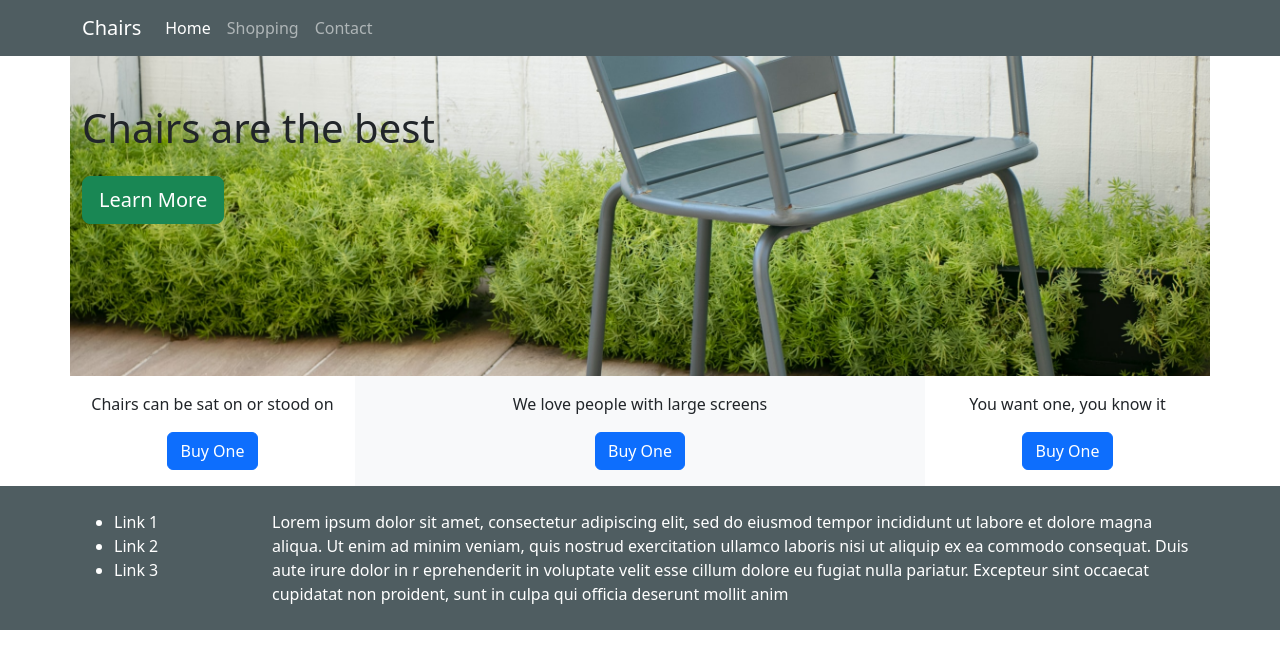
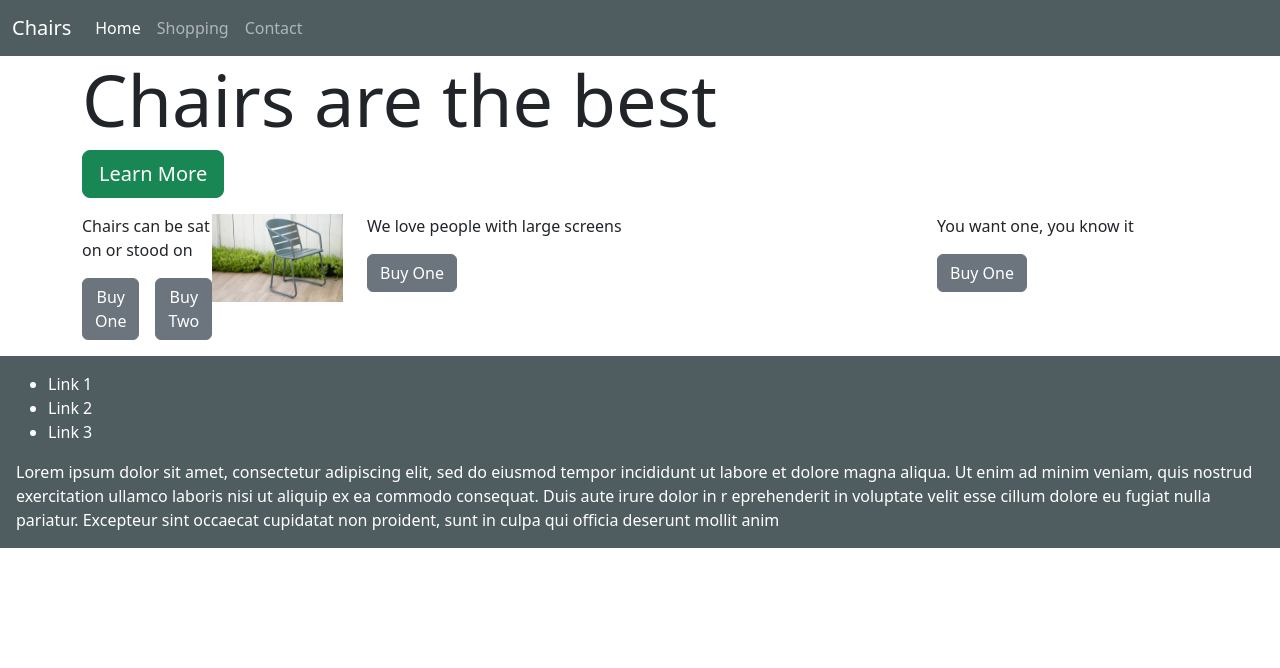
Before and after one commit to natafaye/fesd-week-3, a website: page index.html in a window 1280 px wide. Drawn offline with nearby package versions, Linux system fonts and the light colour scheme.

Commit message:
the chair that refused to go smaller

```diff
--- a/index.html
+++ b/index.html
@@ -6,14 +6,18 @@
     <meta http-equiv="X-UA-Compatible" content="IE=edge">
     <meta name="viewport" content="width=device-width, initial-scale=1.0">
     <title>Document</title>
-    <!-- <link rel="stylesheet" href="node_modules/bootswatch/dist/sketchy/bootstrap.min.css"> -->
-    <link rel="stylesheet" href="node_modules/bootstrap/dist/css/bootstrap.min.css">
-    <link rel="stylesheet" href="my-styles.css">
+    <link rel="stylesheet" href="node_modules/bootstrap/dist/css/bootstrap.min.css" />
+    <!-- <link rel="stylesheet" href="node_modules/bootswatch/dist/sketchy/bootstrap.css" /> -->
+    <link rel="stylesheet" href="mystyles.css" />
 </head>
 
+<!-- You can use container all by itself and put content straight into -->
+<!-- You CANNOT put content straight into a row for that you have to follow COROCOCO Container, Row, Column, Content -->
+<!-- Row has to be in a container -->
+
 <body>
-    <nav class="navbar navbar-expand-sm bg-slate" data-bs-theme="dark">
-        <div class="container">
+    <nav class="navbar navbar-expand-lg bg-slate" data-bs-theme="dark">
+        <div class="container-fluid">
             <a class="navbar-brand" href="#">Chairs</a>
             <button class="navbar-toggler" type="button" data-bs-toggle="collapse" data-bs-target="#navbarNav"
                 aria-controls="navbarNav" aria-expanded="false" aria-label="Toggle navigation">
@@ -35,49 +39,59 @@
         </div>
     </nav>
     <div class="container">
-        <div class="row">
-            <div class="col bg-chair">
-                <h1 class="mt-5">Chairs are the best</h1>
-                <button class="btn btn-success btn-lg mt-3">Learn More</button>
+        <div class="row mb-3">
+            <div class="col">
+                <h1 class="display-2 ">Chairs are the best</h1>
+                <button class="btn btn-success btn-lg">Learn More</button>
             </div>
         </div>
-        <div class="row text-center">
-            <div class="col-12 col-sm pt-3">
+        <div class="row">
+            <!--
+                xs and sm full width
+                md 1/3
+                lg xl xxl just the middle one to take up half
+             -->
+            <div class="col-12 col-md-4 col-lg-3">
+                <div class="d-flex">
+                    <div>
                         <p>Chairs can be sat on or stood on</p>
-                <button class="btn btn-primary mb-3">Buy One</button>
+                        <div class="hstack gap-3">
+                            <button class="btn btn-secondary">Buy One</button>
+                            <button class="btn btn-secondary">Buy Two</button>
                         </div>
-            <!-- xs we want to take up 12, sm we want to take up 4, md we want to take up 6 -->
-            <div class="col-12 col-sm col-md-6 bg-light pt-3">
-                <p>We love people with large screens</p>
-                <button class="btn btn-primary mb-3">Buy One</button>
                     </div>
-            <div class="col-12 col-sm pt-3">
-                <p>You want one, you know it</p>
-                <button class="btn btn-primary mb-3">Buy One</button>
+                    <div class="flex-shrink-1 min-width-0">
+                        <img src="images/chair.jpg" class="w-100" />
                     </div>
                 </div>
             </div>
-    <footer class="bg-slate text-white p-4">
-        <div class="container">
-            <div class="row">
-                <div class="col-2">
+            <div class="col-12 col-md-4 col-lg-6">
+                <p>We love people with large screens</p>
+                <button class="btn btn-secondary">Buy One</button>
+            </div>
+            <div class="col-12 col-md-4 col-lg-3">
+                <p>You want one, you know it</p>
+                <button class="btn btn-secondary">Buy One</button>
+            </div>
+        </div>
+    </div>
+    <footer class="bg-slate text-white p-3 mt-3">
+        <div>
             <ul>
                 <li>Link 1</li>
                 <li>Link 2</li>
                 <li>Link 3</li>
             </ul>
         </div>
-                <div class="col">
+        <div>
             Lorem ipsum dolor sit amet, consectetur adipiscing elit, sed do eiusmod tempor incididunt
             ut labore et dolore magna aliqua. Ut enim ad minim veniam, quis nostrud exercitation
             ullamco laboris nisi ut aliquip ex ea commodo consequat. Duis aute irure dolor in r
             eprehenderit in voluptate velit esse cillum dolore eu fugiat nulla pariatur. Excepteur
             sint occaecat cupidatat non proident, sunt in culpa qui officia deserunt mollit anim
         </div>
-            </div>
-        </div>
     </footer>
-    <script src="node_modules/bootstrap/dist/js/bootstrap.js"></script>
+    <script src="node_modules/bootstrap/dist/js/bootstrap.min.js"></script>
 </body>
 
 </html>
--- a/my-styles.css
+++ /dev/null
@@ -1,10 +0,0 @@
-.bg-slate {
-    background-color: #4F5D61;
-}
-
-.bg-chair {
-    background-image: url(images/chair.jpg);
-    background-size: cover;
-    background-position-y: center;
-    height: 20rem;
-}
--- /dev/null
+++ b/mystyles.css
@@ -0,0 +1,7 @@
+.min-width-0 {
+    min-width: 0;
+}
+
+.bg-slate {
+    background-color: #4F5D61;
+}
```
Also changed, not shown: package.json (+3 -11 lines), 1 other file. Lines whose indentation alone changed are shown as unchanged.
